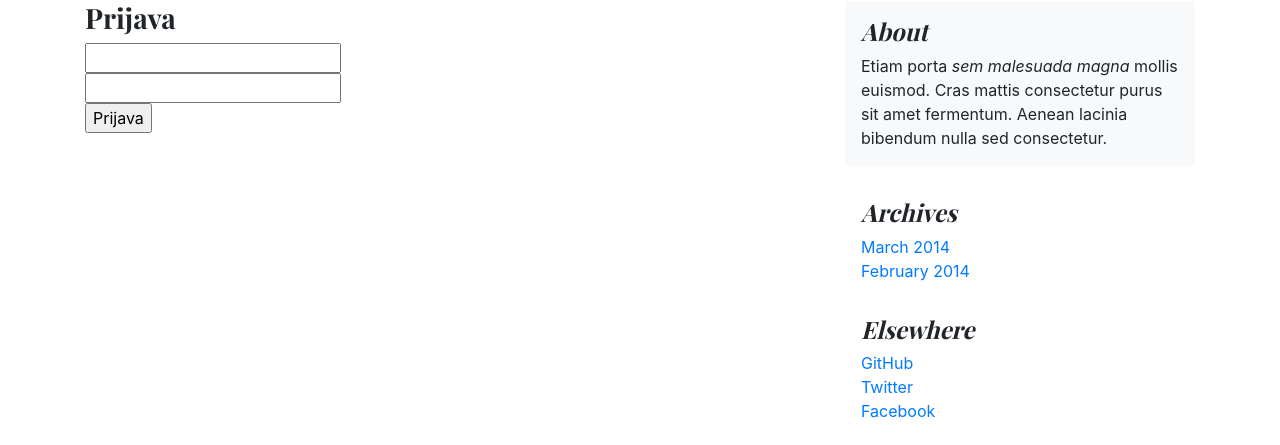
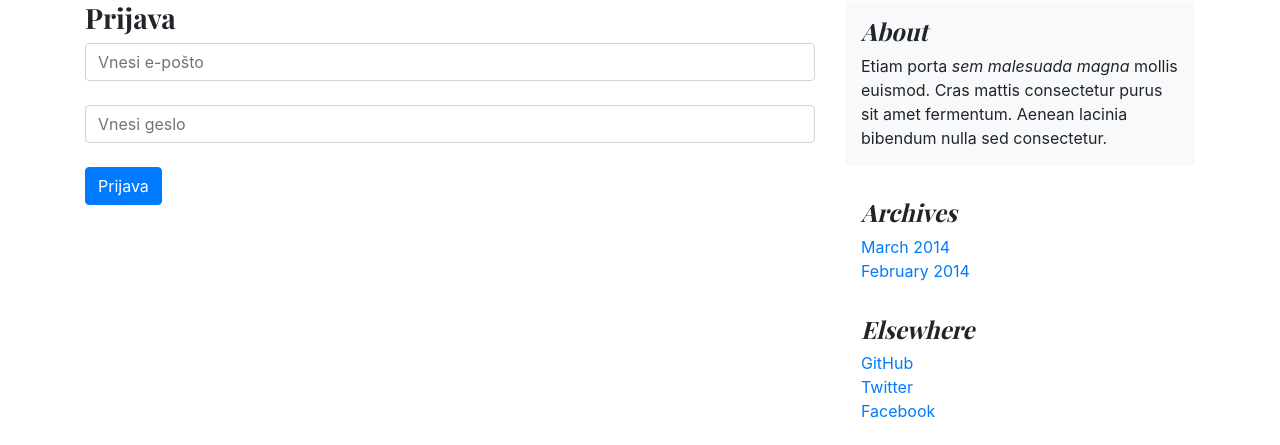
Before and after one commit to islammusicscv/imdb, a PHP site: page /login.php in a window 1280 px wide. Shown: the part 168-613 px from the top of the page. Run offline with PHP 8.4, Linux system fonts and the light colour scheme; the visitor is signed in with stand-in values (Sample User, id 1); some libraries are stand-ins or nearby versions.

Commit message:
dodan dizajn za input

```diff
--- a/login.php
+++ b/login.php
@@ -5,9 +5,9 @@ include_once "header.php";
 <h3>Prijava</h3>
 
 <form action="login_check.php" method="post">
-    <input type="email" name="email" placeholer="Vnesi e-pošto" requried="requried" /><br />
-    <input type="password" name="pass" placeholer="Vnesi geslo" requried="requried" /><br />
-    <input type="submit" value="Prijava" />
+    <input type="email" class="form-control" name="email" placeholder="Vnesi e-pošto" requried="requried" /><br />
+    <input type="password" class="form-control" name="pass" placeholder="Vnesi geslo" requried="requried" /><br />
+    <input type="submit" class="btn btn-primary" value="Prijava" />
 </form>
 
 <?php
```
Also changed, not shown: 1 other file.
